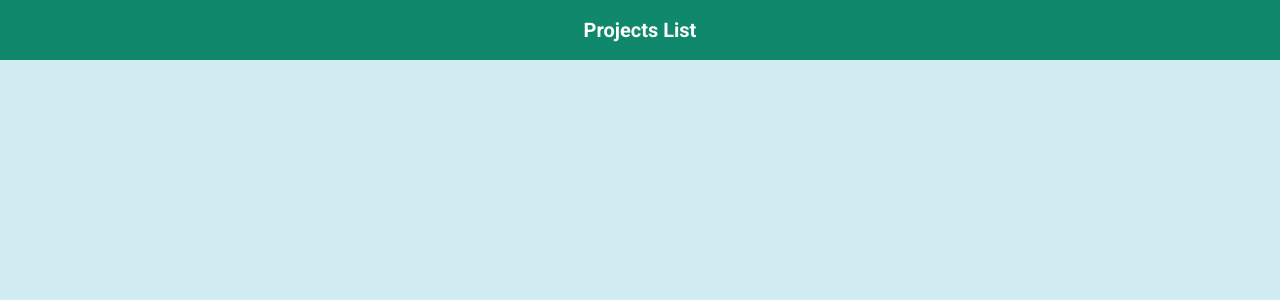
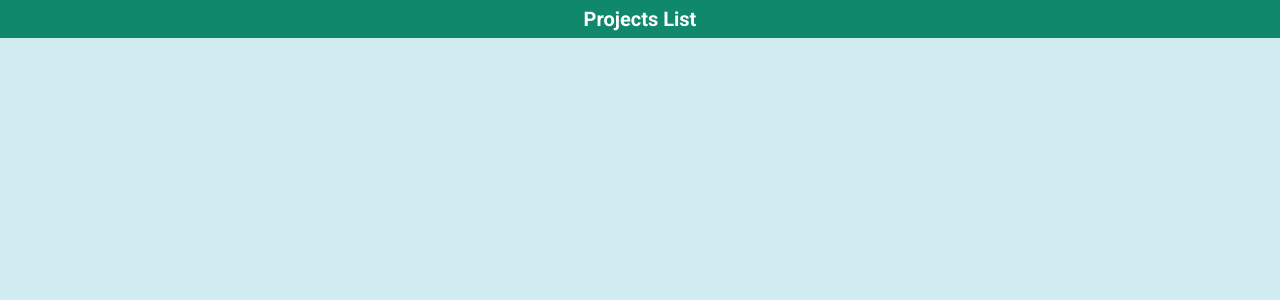
Before and after one commit to Ave-Mari/projects-board, a React (Vite) app: page / in a window 1280 px wide. Shown: the top 300 px of the page. Built offline with nearby package versions, Linux system fonts and the light colour scheme; a web font is replaced by a local one.

Commit message:
change header style

```diff
--- a/src/pages/Layout/Layout.scss
+++ b/src/pages/Layout/Layout.scss
@@ -9,7 +9,7 @@
         font-weight: 600;
         text-decoration: none;
         font-size: 20px;
-        padding: 8px;
+        padding: 3px 6px;
         border-radius: 12px;
 
         &:hover {
@@ -20,5 +20,5 @@
 
 header {
     background: #0f886b;
-    padding: 10px 0;
+    padding: 4px 0;
 }
```
